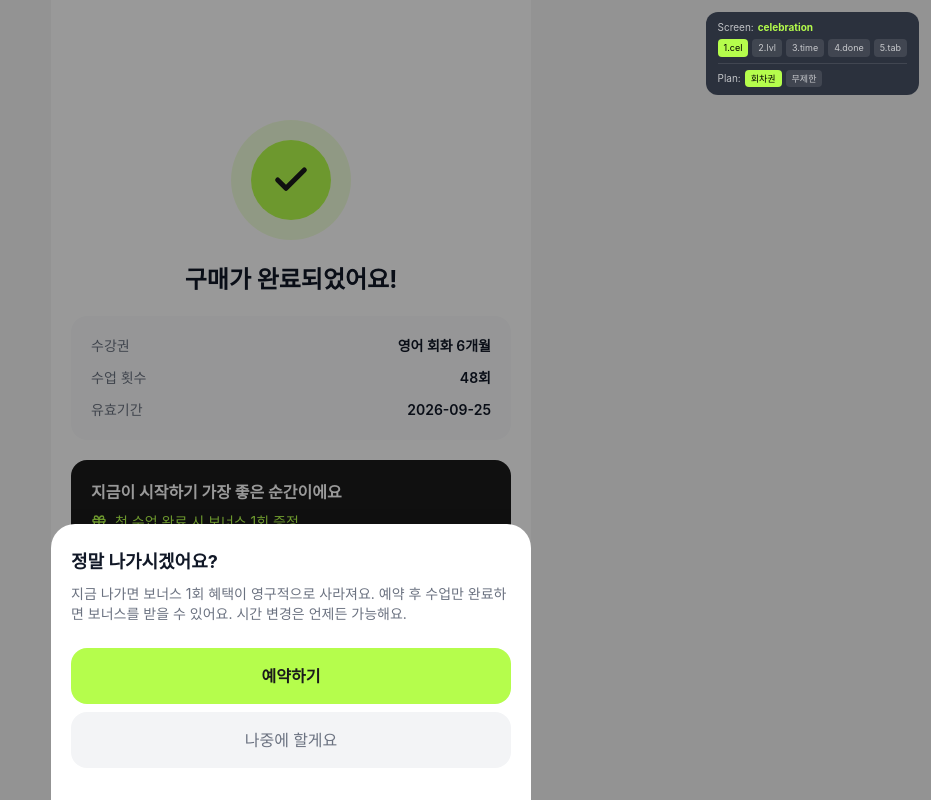
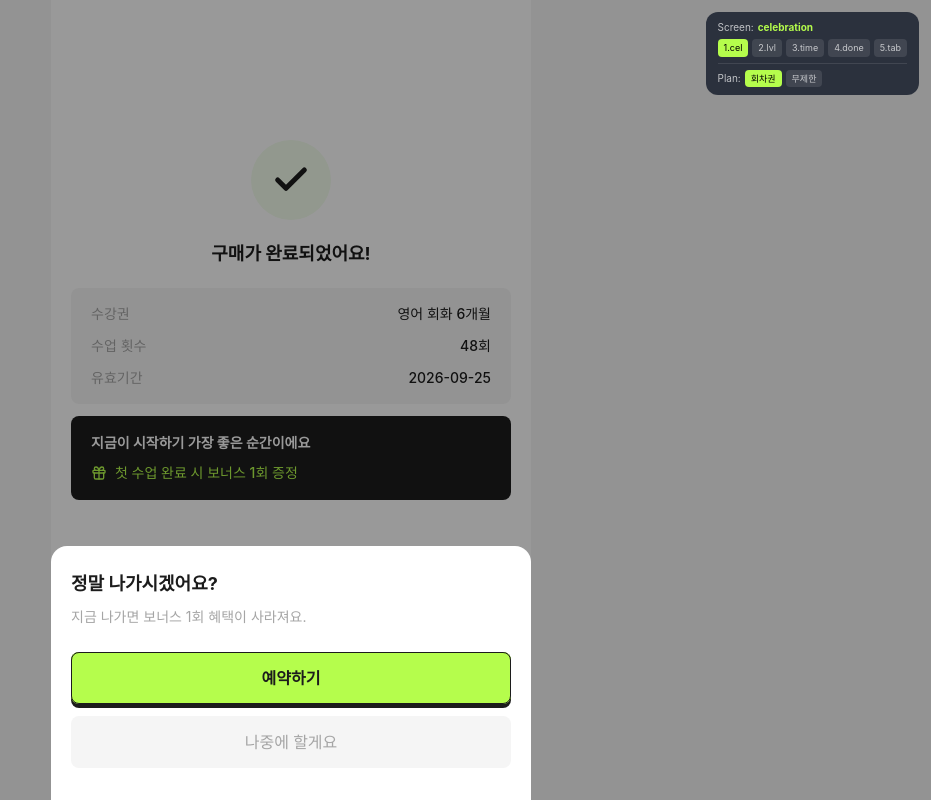
Before and after one commit to kangminlee-maker/sprint-kit, a React (Vite) app in the folder scopes/immediate-class-post-purchase-20260325-001/surface/preview/: page / in a window 1280 px wide. Both pictures are taken after a click on the button "다음에 할게요". Shown: the whole page, without its empty margins (349-1280 px from the left). Built offline with nearby package versions, Linux system fonts and the light colour scheme.

Commit message:
final design update

```diff
--- a/scopes/immediate-class-post-purchase-20260325-001/surface/preview/src/App.tsx
+++ b/scopes/immediate-class-post-purchase-20260325-001/surface/preview/src/App.tsx
@@ -1,5 +1,36 @@
 import { useState } from "react";
 import { Check, ChevronLeft, Gift, Clock, X, Sparkles } from "lucide-react";
+
+// ── Primary Button (isometric 3D) ──
+
+function PrimaryButton({ children, onClick, disabled }: { children: React.ReactNode; onClick?: () => void; disabled?: boolean }) {
+  const baseColor = disabled ? "#E8E8E8" : "#1C1C1C";
+  const faceColor = disabled ? "#F5F5F5" : "#B5FD4C";
+  const textColor = disabled ? "#D6D6D6" : "#1C1C1C";
+  return (
+    <button
+      onClick={disabled ? undefined : onClick}
+      className="group w-full rounded-lg transition-all"
+      style={{ background: baseColor, paddingBottom: disabled ? 0 : 4, borderRadius: 8 }}
+      disabled={disabled}
+    >
+      <div
+        className={`w-full rounded-lg px-5 py-3.5 text-center text-base font-bold leading-6 transition-all ${
+          disabled ? "" : "group-active:translate-y-[4px]"
+        }`}
+        style={{
+          background: faceColor,
+          color: textColor,
+          outline: disabled ? "none" : "1.5px solid #1C1C1C",
+          outlineOffset: "-1.5px",
+          borderRadius: 8,
+        }}
+      >
+        {children}
+      </div>
+    </button>
+  );
+}
 
 // ── Mock Data ──
 
@@ -109,46 +140,44 @@ export default function App() {
       {/* ── Screen: Celebration ── */}
       {screen === "celebration" && (
         <div className="flex min-h-screen flex-col">
-          <div className="flex flex-1 flex-col items-center justify-center px-5 pb-32">
+          <div className="flex flex-1 flex-col items-center justify-center px-5 pb-40">
             {/* Checkmark */}
-            <div className="flex size-[120px] items-center justify-center rounded-full bg-podo-green/20">
-              <div className="flex size-[80px] items-center justify-center rounded-full bg-podo-green">
-                <Check className="size-10 text-podo-black" strokeWidth={3} />
-              </div>
+            <div className="flex size-20 items-center justify-center rounded-full bg-[#F2FCEC]">
+              <Check className="size-10 text-[#1C1C1C]" strokeWidth={3} />
             </div>
 
-            <h1 className="mt-6 text-2xl font-bold text-gray-900">
+            <h1 className="mt-5 text-lg font-bold text-[#1C1C1C] leading-7">
               구매가 완료되었어요!
             </h1>
 
             {/* Purchase summary */}
-            <div className="mt-5 w-full rounded-2xl bg-gray-50 p-5">
+            <div className="mt-5 w-full rounded-lg bg-[#F5F5F5] px-5 py-4">
               <div className="flex items-center justify-between">
-                <span className="text-sm text-gray-500">수강권</span>
-                <span className="text-sm font-semibold text-gray-900">
+                <span className="text-sm text-[#A5A5A5]">수강권</span>
+                <span className="text-sm font-medium text-[#1C1C1C]">
                   {MOCK_PURCHASE.planName}
                 </span>
               </div>
               <div className="mt-3 flex items-center justify-between">
-                <span className="text-sm text-gray-500">수업 횟수</span>
-                <span className="text-sm font-semibold text-gray-900">
+                <span className="text-sm text-[#A5A5A5]">수업 횟수</span>
+                <span className="text-sm font-medium text-[#1C1C1C]">
                   {MOCK_PURCHASE.totalClasses === "무제한" ? "무제한" : `${MOCK_PURCHASE.totalClasses}회`}
                 </span>
               </div>
               <div className="mt-3 flex items-center justify-between">
-                <span className="text-sm text-gray-500">유효기간</span>
-                <span className="text-sm font-semibold text-gray-900">
+                <span className="text-sm text-[#A5A5A5]">유효기간</span>
+                <span className="text-sm font-medium text-[#1C1C1C]">
                   {MOCK_PURCHASE.expireDate}
                 </span>
               </div>
             </div>
 
             {/* Motivation + Incentive */}
-            <div className="mt-5 w-full rounded-2xl bg-podo-black px-5 py-5">
-              <p className="text-base font-bold text-white">
+            <div className="mt-3 w-full rounded-lg bg-[#1C1C1C] px-5 py-4">
+              <p className="text-sm font-bold text-white leading-[22px]">
                 지금이 시작하기 가장 좋은 순간이에요
               </p>
-              <p className="mt-2 flex items-center gap-2 text-sm text-podo-green">
+              <p className="mt-2 flex items-center gap-2 text-sm font-medium text-[#B5FD4C] leading-[22px]">
                 <Gift className="size-4 shrink-0" />
                 {MOCK_PURCHASE.planType === "count"
                   ? "첫 수업 완료 시 보너스 1회 증정"
@@ -158,16 +187,13 @@ export default function App() {
           </div>
 
           {/* Bottom CTA */}
-          <div className="fixed bottom-0 left-0 right-0 mx-auto max-w-[480px] bg-white px-5 pb-8 pt-3">
-            <button
-              onClick={() => setScreen("level-select")}
-              className="w-full rounded-2xl bg-podo-green py-4 text-base font-bold text-podo-black active:bg-podo-green-dark transition-colors"
-            >
+          <div className="fixed bottom-0 left-0 right-0 mx-auto max-w-[480px] bg-white px-5 py-2">
+            <PrimaryButton onClick={() => setScreen("level-select")}>
               첫 수업 예약하기
-            </button>
+            </PrimaryButton>
             <button
               onClick={handleDismiss}
-              className="mt-2 w-full py-3 text-sm text-gray-400"
+              className="mt-1 w-full py-3 text-sm font-medium text-[#A5A5A5]"
             >
               다음에 할게요
             </button>
@@ -179,24 +205,25 @@ export default function App() {
       {screen === "level-select" && (
         <div className="flex min-h-screen flex-col">
           {/* Top bar */}
-          <div className="flex items-center px-4 py-3">
+          <div className="flex items-center px-5 py-3">
             <button onClick={() => setScreen("celebration")} className="p-1">
-              <ChevronLeft className="size-6 text-gray-900" />
+              <ChevronLeft className="size-6 text-[#1C1C1C]" />
             </button>
-            <h2 className="flex-1 text-center text-base font-bold text-gray-900">
-              레벨 선택
+            <div className="flex-1" />
+          </div>
+
+          {/* Title */}
+          <div className="px-5">
+            <h2 className="text-lg font-bold text-[#1C1C1C] leading-7">
+              레벨을 선택해 주세요.
             </h2>
-            <button onClick={handleDismiss} className="p-1">
-              <X className="size-5 text-gray-400" />
-            </button>
+            <p className="mt-1 text-sm text-[#A5A5A5] leading-[22px]">
+              체험 수업 기반으로 추천해 드려요.
+            </p>
           </div>
 
           {/* Level cards */}
-          <div className="mt-4 flex-1 px-5 pb-24">
-            <p className="text-xs font-medium uppercase tracking-wide text-gray-400 mb-3">
-              레벨을 선택해 주세요
-            </p>
-
+          <div className="mt-5 flex-1 px-5 pb-24">
             {LEVELS.map((level) => {
               const isRecommended = level.id === recommendedLevel;
               const isSelected = level.id === selectedLevel;
@@ -205,36 +232,33 @@ export default function App() {
                 <button
                   key={level.id}
                   onClick={() => setSelectedLevel(level.id)}
-                  className={`mt-2 flex w-full items-start gap-4 rounded-2xl border-2 p-4 text-left transition-colors ${
+                  className={`mt-2 flex w-full items-start gap-3 rounded-lg p-4 text-left transition-colors outline -outline-offset-1 ${
                     isSelected
-                      ? "border-podo-green bg-podo-green/5"
-                      : "border-gray-100 bg-white"
+                      ? "bg-[#F2FCEC] outline-[1.5px] outline-[#1C1C1C]"
+                      : "bg-white outline-1 outline-[#E8E8E8]"
                   }`}
                 >
-                  {/* Radio indicator */}
-                  <div className={`mt-0.5 flex size-6 shrink-0 items-center justify-center rounded-full border-2 ${
-                    isSelected ? "border-podo-green bg-podo-green" : "border-gray-300"
+                  {/* Radio */}
+                  <div className={`mt-0.5 flex size-5 shrink-0 items-center justify-center rounded-full border-[1.5px] ${
+                    isSelected ? "border-[#1C1C1C] bg-[#1C1C1C]" : "border-[#D6D6D6]"
                   }`}>
-                    {isSelected && <Check className="size-4 text-podo-black" />}
+                    {isSelected && <Check className="size-3 text-white" />}
                   </div>
 
                   <div className="flex-1">
                     <div className="flex items-center gap-2">
-                      <p className="text-sm font-semibold text-gray-900">
+                      <p className="text-base font-medium text-[#1C1C1C] leading-6">
                         {level.label}
                       </p>
                       {isRecommended && (
-                        <span className="inline-flex items-center gap-1 rounded-full bg-podo-green/20 px-2.5 py-0.5 text-[10px] font-bold text-podo-black">
+                        <span className="inline-flex items-center gap-1 rounded-full bg-[#1C1C1C] px-2.5 py-1 text-[11px] font-bold text-[#B5FD4C]">
                           <Sparkles className="size-3" />
                           추천
                         </span>
                       )}
                     </div>
-                    <p className="mt-0.5 text-xs text-gray-400">
+                    <p className="mt-0.5 text-sm text-[#A5A5A5] leading-[22px]">
                       {level.description}
-                    </p>
-                    <p className="mt-1.5 text-xs text-gray-500">
-                      첫 수업: <span className="font-medium text-gray-700">{level.firstLesson}</span>
                     </p>
                   </div>
                 </button>
@@ -243,13 +267,10 @@ export default function App() {
           </div>
 
           {/* Bottom CTA */}
-          <div className="fixed bottom-0 left-0 right-0 mx-auto max-w-[480px] bg-white px-5 pb-8 pt-3">
-            <button
-              onClick={() => setScreen("time-select")}
-              className="w-full rounded-2xl bg-podo-green py-4 text-base font-bold text-podo-black active:bg-podo-green-dark transition-colors"
-            >
+          <div className="fixed bottom-0 left-0 right-0 mx-auto max-w-[480px] bg-white px-5 py-2">
+            <PrimaryButton onClick={() => setScreen("time-select")}>
               다음 — 시간 선택
-            </button>
+            </PrimaryButton>
           </div>
         </div>
       )}
@@ -362,17 +383,9 @@ export default function App() {
 
           {/* Bottom CTA */}
           <div className="fixed bottom-0 left-0 right-0 mx-auto max-w-[480px] bg-white px-5 py-2">
-            <button
-              onClick={() => selectedTime && handleBookingConfirmed()}
-              disabled={!selectedTime}
-              className={`w-full rounded-lg py-3.5 text-base font-bold leading-6 transition-colors ${
-                selectedTime
-                  ? "bg-podo-green text-podo-black shadow-[0_4px_0_0_#9AE030] active:shadow-none active:translate-y-1"
-                  : "bg-[#F5F5F5] text-[#D6D6D6] shadow-[0_4px_0_0_#E8E8E8]"
-              }`}
-            >
+            <PrimaryButton onClick={() => selectedTime && handleBookingConfirmed()} disabled={!selectedTime}>
               선택한 날짜에 예약
-            </button>
+            </PrimaryButton>
           </div>
         </div>
       )}
@@ -381,52 +394,48 @@ export default function App() {
       {screen === "booking-confirmed" && (
         <div className="flex min-h-screen flex-col items-center justify-center px-5 pb-24">
           {/* Hero */}
-          <div className="flex size-16 items-center justify-center rounded-full bg-podo-green">
-            <Check className="size-8 text-podo-black" strokeWidth={3} />
+          <div className="flex size-20 items-center justify-center rounded-full bg-[#F2FCEC]">
+            <Check className="size-10 text-[#1C1C1C]" strokeWidth={3} />
           </div>
-          <h1 className="mt-4 text-2xl font-bold text-gray-900">예약 완료!</h1>
+          <h1 className="mt-5 text-lg font-bold text-[#1C1C1C] leading-7">예약 완료!</h1>
+          <p className="mt-1 text-sm text-[#A5A5A5] leading-[22px]">수업 전에 알림을 보내드릴게요.</p>
 
           {/* Booking card */}
-          <div className="mt-6 w-full rounded-2xl border border-gray-100 p-5">
-            <p className="text-sm font-semibold text-gray-900">
+          <div className="mt-5 w-full rounded-lg px-5 py-4 outline outline-1 -outline-offset-1 outline-[#E8E8E8]">
+            <p className="text-base font-medium text-[#1C1C1C] leading-6">
               {selectedLevelData.label} — {selectedLevelData.firstLesson}
             </p>
-            <div className="mt-3 flex items-center gap-4 text-sm text-gray-500">
-              <span>
+            <p className="mt-2 text-sm text-[#A5A5A5] leading-[22px]">
               {selectedTime && (() => {
                 const [period, idx] = selectedTime.split("-");
                 const slots = period === "am" ? TIME_SLOTS[selectedDay]?.am : TIME_SLOTS[selectedDay]?.pm;
                 return slots?.[parseInt(idx)]?.time;
               })()}{" "}
-                ({TIME_SLOTS[selectedDay]?.day})
-              </span>
-            </div>
+              · {TIME_SLOTS[selectedDay]?.day}
+            </p>
           </div>
 
           {/* Bonus pending */}
           {incentiveClaimed && (
-            <div className="mt-3 flex w-full items-center gap-3 rounded-2xl bg-podo-black px-5 py-4">
-              <Gift className="size-5 shrink-0 text-podo-green" />
-              <div>
-                <p className="text-sm font-semibold text-white">
+            <div className="mt-3 w-full rounded-lg bg-[#1C1C1C] px-5 py-4">
+              <div className="flex items-center gap-3">
+                <Gift className="size-5 shrink-0 text-[#B5FD4C]" />
+                <p className="text-sm font-medium text-white leading-[22px]">
                   {MOCK_PURCHASE.planType === "count"
                     ? "수업 완료 시 보너스 1회 지급"
                     : "수업 완료 시 3일 연장"}
                 </p>
-                <p className="mt-0.5 text-xs text-gray-400">
+              </div>
+              <p className="mt-1.5 pl-8 text-xs text-[#A5A5A5] leading-[18px]">
                 시간 변경 가능 · 취소 시 소멸
               </p>
             </div>
-            </div>
           )}
 
-          <div className="fixed bottom-0 left-0 right-0 mx-auto max-w-[480px] bg-white px-5 pb-8 pt-3">
-            <button
-              onClick={() => setScreen("lesson-tab")}
-              className="w-full rounded-2xl bg-podo-green py-4 text-base font-bold text-podo-black active:bg-podo-green-dark transition-colors"
-            >
+          <div className="fixed bottom-0 left-0 right-0 mx-auto max-w-[480px] bg-white px-5 py-2">
+            <PrimaryButton onClick={() => setScreen("lesson-tab")}>
               내 수업 보기
-            </button>
+            </PrimaryButton>
           </div>
         </div>
       )}
@@ -434,31 +443,31 @@ export default function App() {
       {/* ── Screen: Lesson Tab (dismiss destination) ── */}
       {screen === "lesson-tab" && (
         <div className="flex min-h-screen flex-col">
-          <div className="flex items-center px-5 py-4">
-            <h2 className="text-xl font-bold text-gray-900">내 수업</h2>
+          <div className="px-5 pt-14 pb-3">
+            <h2 className="text-lg font-bold text-[#1C1C1C] leading-7">내 수업</h2>
           </div>
-          <div className="flex flex-1 flex-col items-center justify-center px-5">
-            <div className="flex size-16 items-center justify-center rounded-2xl bg-gray-100">
-              <span className="text-2xl text-gray-300">📚</span>
+          <div className="flex flex-1 flex-col items-center justify-center px-5 pb-20">
+            <div className="flex size-16 items-center justify-center rounded-lg bg-[#F5F5F5]">
+              <span className="text-2xl">📚</span>
             </div>
-            <p className="mt-4 text-base font-semibold text-gray-900">
+            <p className="mt-4 text-base font-medium text-[#1C1C1C] leading-6">
               {incentiveClaimed ? "수업이 예약되었어요!" : "아직 예약된 수업이 없어요"}
             </p>
-            <p className="mt-1 text-sm text-gray-400">
+            <p className="mt-1 text-sm text-[#A5A5A5] leading-[22px]">
               {incentiveClaimed
                 ? "예정된 수업을 여기서 확인하세요."
                 : "코스를 둘러보고 첫 수업을 예약해 보세요."}
             </p>
           </div>
           {/* Mock GNB */}
-          <div className="fixed bottom-0 left-0 right-0 mx-auto flex max-w-[480px] border-t border-gray-100 bg-white">
+          <div className="fixed bottom-0 left-0 right-0 mx-auto flex max-w-[480px] border-t border-[#E8E8E8] bg-white py-2">
             {["홈", "수업", "예약", "AI학습", "마이포도"].map((tab, i) => (
               <div
                 key={tab}
-                className={`flex flex-1 flex-col items-center py-2 ${i === 1 ? "text-podo-black" : "text-gray-300"}`}
+                className="flex flex-1 flex-col items-center gap-1"
               >
-                <div className={`size-5 rounded-md ${i === 1 ? "bg-podo-green" : "bg-gray-200"}`} />
-                <span className={`mt-1 text-[10px] ${i === 1 ? "font-bold" : ""}`}>{tab}</span>
+                <div className={`size-5 rounded ${i === 1 ? "bg-[#1C1C1C]" : "bg-[#D6D6D6]"}`} />
+                <span className={`text-[10px] leading-3 ${i === 1 ? "font-bold text-[#1C1C1C]" : "text-[#A5A5A5]"}`}>{tab}</span>
               </div>
             ))}
           </div>
@@ -468,25 +477,22 @@ export default function App() {
       {/* ── Exit Confirmation Modal ── */}
       {showExitConfirm && (
         <div className="fixed inset-0 z-50 flex items-end justify-center bg-black/40">
-          <div className="mx-auto w-full max-w-[480px] rounded-t-3xl bg-white px-5 pb-8 pt-6">
-            <h3 className="text-lg font-bold text-gray-900">
+          <div className="mx-auto w-full max-w-[480px] rounded-t-2xl bg-white px-5 pb-8 pt-6">
+            <h3 className="text-lg font-bold text-[#1C1C1C] leading-7">
               정말 나가시겠어요?
             </h3>
-            <p className="mt-2 text-sm text-gray-500">
+            <p className="mt-2 text-sm text-[#A5A5A5] leading-[22px]">
               {MOCK_PURCHASE.planType === "count"
-                ? "지금 나가면 보너스 1회 혜택이 영구적으로 사라져요. 예약 후 수업만 완료하면 보너스를 받을 수 있어요. 시간 변경은 언제든 가능해요."
-                : "지금 나가면 3일 연장 혜택이 영구적으로 사라져요. 예약 후 수업만 완료하면 연장을 받을 수 있어요. 시간 변경은 언제든 가능해요."}
+                ? "지금 나가면 보너스 1회 혜택이 사라져요."
+                : "지금 나가면 3일 연장 혜택이 사라져요."}
             </p>
-            <div className="mt-6 space-y-2">
-              <button
-                onClick={() => setShowExitConfirm(false)}
-                className="w-full rounded-2xl bg-podo-green py-4 text-base font-bold text-podo-black active:bg-podo-green-dark transition-colors"
-              >
+            <div className="mt-6 flex flex-col gap-2">
+              <PrimaryButton onClick={() => setShowExitConfirm(false)}>
                 예약하기
-              </button>
+              </PrimaryButton>
               <button
                 onClick={confirmExit}
-                className="w-full rounded-2xl bg-gray-100 py-4 text-base font-medium text-gray-500"
+                className="w-full rounded-lg bg-[#F5F5F5] py-3.5 text-base font-medium leading-6 text-[#A5A5A5]"
               >
                 나중에 할게요
               </button>
```
Lines whose indentation alone changed are shown as unchanged.
